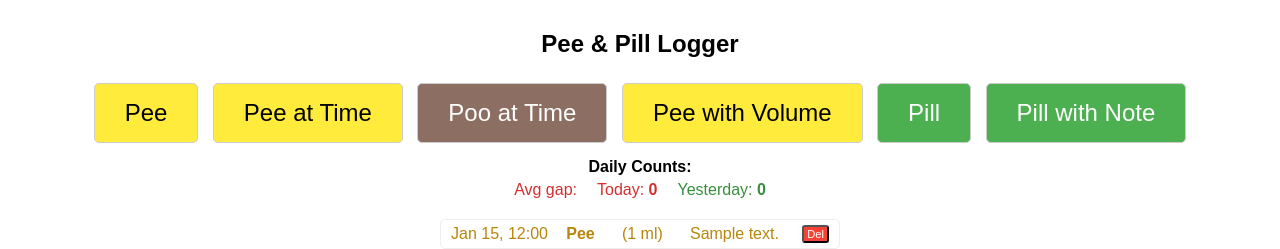
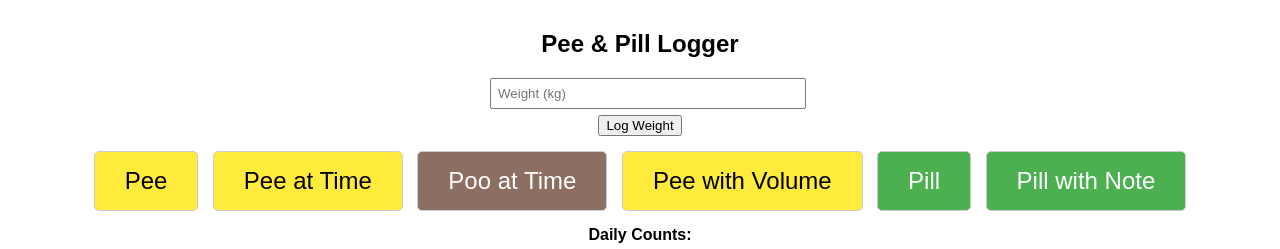
Before and after one commit to vladimir-zolotykh/bathlog, a Django app: page / in a window 1280 px wide. Shown: the top 249 px of the page. Run offline with Django 5.2, Linux system fonts and the light colour scheme; tables that the repository leaves empty hold one stand-in row (values such as "Sample post"); some libraries are stand-ins or nearby versions.

Commit message:
Add ``log weight'' action
    timestamp/models.py
add action 'weight', "weight_kg = models.DecimalField(" descriptor
    timestamp/templates/timestamp/home.html
Add logWeight()
    timestamp/templates/timestamp/log_partial.html
Add {% if entry.action == 'weight' %} etc.
    timestamp/views.py
Modify LogCreateView: add "if action == "weight":"

```diff
--- a/timestamp/models.py
+++ b/timestamp/models.py
@@ -15,9 +15,17 @@ class LogEntry(models.Model):
         ("pee", "Pee"),
         ("poo", "Poo"),
         ("pill", "Pill"),
+        ("weight", "Weight"),
     ]
 
     action = models.CharField(max_length=10, choices=ACTION_CHOICES)
+    weight_kg = models.DecimalField(
+        max_digits=5,
+        decimal_places=2,
+        null=True,
+        blank=True,
+        help_text="Body weight in kg",
+    )
     timestamp = models.DateTimeField(default=timezone.now)
     volume = models.IntegerField(
         null=True, blank=True, help_text="Volume for pee (optional)"
--- a/timestamp/templates/timestamp/home.html
+++ b/timestamp/templates/timestamp/home.html
@@ -68,6 +68,26 @@
 <body>
 
     <h2>Pee &amp; Pill Logger</h2>
+
+    <div style="margin-bottom: 10px; width: 300px;">
+        <input
+            type="number"
+            id="weight-input"
+            step="0.1"
+            min="20"
+            max="300"
+            placeholder="Weight (kg)"
+            value="{{ last_weight_kg|default_if_none:'' }}"
+            style="width: 100%; padding: 6px;"
+        >
+
+        <button
+            style="margin-top: 6px;"
+            onclick="logWeight()"
+        >
+            Log Weight
+        </button>
+    </div>
 
     <!-- Main buttons -->
     <div class="btn-group">
@@ -509,6 +529,28 @@
             document.getElementById('pill-with-note-btn').style.display = 'inline-block';
         }
 
+        async function logWeight() {
+            const weight = document.getElementById('weight-input').value;
+
+            if (!weight || isNaN(weight) || weight <= 0) {
+                alert("Enter a valid weight.");
+                return;
+            }
+
+            await fetch(LOG_CREATE_URL, {
+                method: 'POST',
+                headers: {
+                    'X-Requested-With': 'XMLHttpRequest',
+                    'X-CSRFToken': '{{ csrf_token }}'
+                },
+                body: new URLSearchParams({
+                    action: 'weight',
+                    weight_kg: weight
+                })
+            });
+
+            await updateLogList();
+        }
         /* --- DELETE --- */
         async function removeLog(logId) {
             if (!confirm('Delete?')) {
--- a/timestamp/templates/timestamp/log_partial.html
+++ b/timestamp/templates/timestamp/log_partial.html
@@ -24,7 +24,8 @@
         <strong>
             {% if entry.action == 'pee' %}Pee
             {% elif entry.action == 'poo' %}Poo
-            {% else %}Pill
+            {% elif entry.action ==  'pill' %}Pill
+            {% else %}
             {% endif %}
         </strong>
 
@@ -33,6 +34,11 @@
                 &nbsp; ({{ entry.volume }} ml)
             </span>
         {% endif %}
+        {% if entry.action == 'weight' %}
+            <strong>Weight</strong>
+            <span>{{ entry.weight_kg }} kg</span>
+        {% endif %}
+
         {# Access the Note object and its 'text' field #}
         {% if entry.short_note_object %}
             <span class="note-text">
--- a/timestamp/views.py
+++ b/timestamp/views.py
@@ -100,6 +100,16 @@ class LogCreateView(CreateView):
 
         if volume is not None:
             creation_kwargs["volume"] = volume
+
+        if action == "weight":
+            weight_str = request.POST.get("weight_kg")
+            if not weight_str:
+                return HttpResponseBadRequest("Weight value required.")
+
+            try:
+                creation_kwargs["weight_kg"] = float(weight_str)
+            except ValueError:
+                return HttpResponseBadRequest("Invalid weight value.")
         if note_id:
             try:
                 # Check if the Note object exists
@@ -112,7 +122,7 @@ class LogCreateView(CreateView):
             note_instance, _ = Note.objects.get_or_create(text=note_text.strip())
             creation_kwargs["short_note_object"] = note_instance
 
-        if action in ["pee", "poo", "pill"]:
+        if action in ["pee", "poo", "pill", "weight"]:
             # Use the kwargs to create the entry
             LogEntry.objects.create(**creation_kwargs)
 
```
Also changed, not shown: timestamp/migrations/0006_logentry_weight_kg_alter_logentry_action.py (added).
